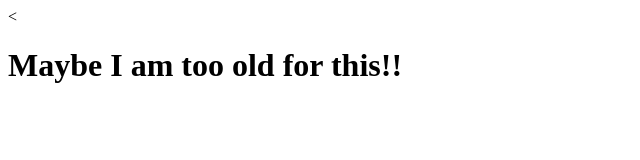
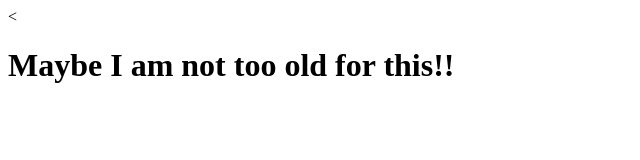
Before and after one commit to ecobiziimshillong/test-angular, a plain HTML site: page index.html in a window 1280 px wide. Shown: the whole page, without its empty margins (0-640 px from the left). Drawn offline with Linux system fonts and the light colour scheme.

Commit message:
Second Version

```diff
--- a/index.html
+++ b/index.html
@@ -8,6 +8,6 @@
     <script id="__bs_script__">//<![CDATA[
     document.write("<script async src='http://HOST:3000/browser-sync/browser-sync-client.js?v=2.26.14'><\/script>".replace("HOST", location.hostname));
 //]]></script>
-    <h1> Maybe I am too old for this!!</h1>
+    <h1> Maybe I am not too old for this!!</h1>
   </body>
 </html>
```
